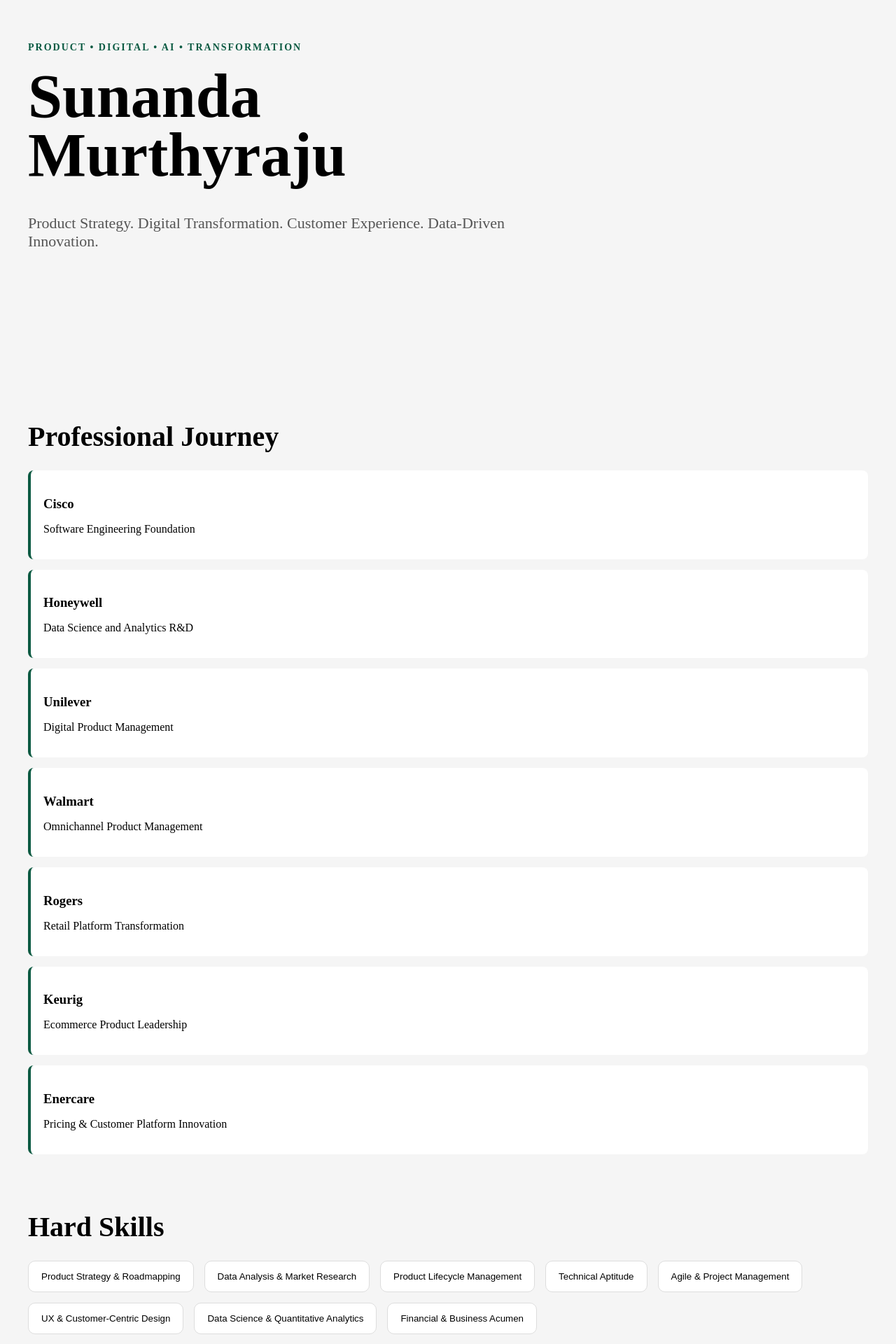
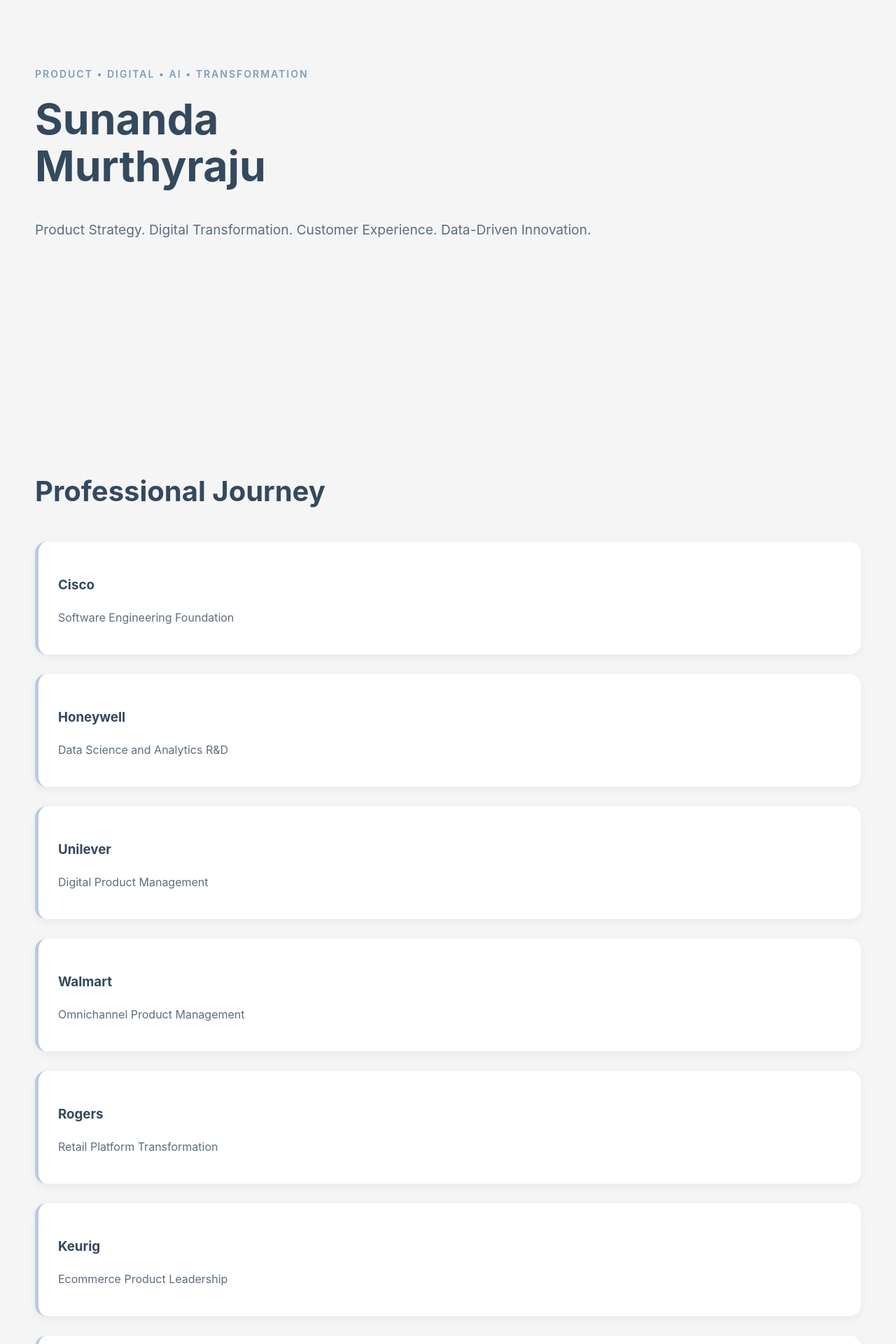
Before and after one commit to sunanda29/Sunanda_portfolio_2, a React (Vite) app: page / in a window 1280 px wide. Shown: the part 120-2040 px from the top of the page at 70% size. Built offline with nearby package versions, Linux system fonts and the light colour scheme.

Commit message:
Update App.css

```diff
--- a/src/App.css
+++ b/src/App.css
@@ -1,208 +1,157 @@
+/* ---------- GLOBAL ---------- */
+
+body {
+  margin: 0;
+  font-family: Inter, Arial, sans-serif;
+  background: #faf9f6;
+  color: #2d3748;
+  line-height: 1.6;
+}
+
 .container {
-  max-width: 1200px;
+  max-width: 1300px;
   margin: auto;
-  padding: 40px;
+  padding: 50px;
 }
+
+/* ---------- HERO ---------- */
 
 .hero {
   min-height: 75vh;
   display: flex;
   flex-direction: column;
   justify-content: center;
+  padding-bottom: 40px;
 }
 
 .tag {
-  color: #0a5a42;
+  color: #7f9cbf;
   font-size: 14px;
   font-weight: 600;
   letter-spacing: 2px;
+  text-transform: uppercase;
 }
 
-.hero h1 {
-  font-size: 88px;
-  line-height: 0.95;
+.hero h1,
+.hero-name {
+  font-size: 3.8rem;
+  line-height: 1.1;
   margin: 20px 0;
+  white-space: nowrap;
+  color: #34495e;
+  font-weight: 700;
 }
 
 .hero-text {
-  max-width: 700px;
-  font-size: 22px;
-  color: #555;
+  max-width: 850px;
+  font-size: 1.2rem;
+  color: #5d6d7e;
+  line-height: 1.9;
 }
 
+/* ---------- SECTIONS ---------- */
+
 .section {
-  margin-top: 80px;
+  margin-top: 100px;
 }
 
-.section h2 {
-  margin-bottom: 25px;
-  font-size: 40px;
+.section h2,
+.section-title {
+  margin-bottom: 40px;
+  font-size: 2.5rem;
+  color: #34495e;
 }
 
+/* ---------- EXPERIENCE / JOURNEY ---------- */
+
 .timeline {
-  display: grid;
-  gap: 15px;
+  display: flex;
+  flex-direction: column;
+  gap: 28px;
 }
 
 .timeline-item {
-  background: white;
-  border-left: 4px solid #0a5a42;
-  padding: 18px;
-  border-radius: 8px;
+  background: #ffffff;
+  border-left: 5px solid #b8cbe0;
+  padding: 28px;
+  border-radius: 16px;
+  box-shadow: 0 4px 12px rgba(0, 0, 0, 0.05);
 }
 
 .timeline-item h3 {
-  margin-bottom: 5px;
+  margin-bottom: 10px;
+  color: #34495e;
 }
+
+.timeline-item p {
+  line-height: 1.9;
+  margin-bottom: 10px;
+  color: #5d6d7e;
+}
+
+/* ---------- SKILLS ---------- */
 
 .skills-grid {
   display: flex;
   flex-wrap: wrap;
-  gap: 15px;
+  gap: 20px;
 }
 
 .skill-card {
-  padding: 14px 18px;
-  border: 1px solid #ddd;
-  background: white;
-  border-radius: 10px;
+  padding: 16px 22px;
+  background: linear-gradient(
+    135deg,
+    #f8edeb,
+    #fde2e4
+  );
+  border: 1px solid #f0d9da;
+  border-radius: 14px;
   cursor: pointer;
-  transition: all 0.25s;
+  transition: all 0.3s ease;
+  color: #34495e;
 }
 
 .skill-card:hover {
-  background: #0a5a42;
-  color: white;
+  transform: translateY(-4px);
+  background: #e7d8f5;
+  color: #34495e;
 }
 
-/* QUESTION AREA */
+.skill-card h3 {
+  margin: 0;
+}
+
+/* Extra spacing between skill sections */
+
+.hard-skills {
+  margin-bottom: 90px;
+}
+
+.soft-skills {
+  margin-top: 90px;
+}
+
+/* ---------- QUESTION AREA ---------- */
 
 .question-section {
-  margin-top: 24px;
+  margin-top: 30px;
 }
 
 .question-box {
   width: 100%;
-  min-height: 120px;
-  border: 1px solid #ddd;
-  background: white;
-  border-radius: 8px;
-  padding: 14px;
+  min-height: 180px;
+  border: 1px solid #d9d9d9;
+  background: #ffffff;
+  border-radius: 16px;
+  padding: 18px;
   font-size: 1rem;
-  font-family: Arial, Helvetica, sans-serif;
+  line-height: 1.7;
+  box-sizing: border-box;
+  resize: vertical;
+  font-family: Inter, Arial, sans-serif;
 }
 
-.submit-btn {
-  margin-top: 12px;
-  border: none;
-  background: #2d6a4f;
-  color: white;
-  padding: 10px 18px;
-  border-radius: 6px;
-  cursor: pointer;
-}
-
-.submit-btn:hover {
-  background: #1f4d38;
-}
-
-/* DRILLDOWN */
-
-.drilldown-container {
-  display: flex;
-  flex-wrap: wrap;
-  gap: 10px;
-  margin-top: 20px;
-}
-
-.drilldown-btn {
-  border: 1px solid #ccc;
-  background: white;
-  padding: 8px 14px;
-  border-radius: 6px;
-  font-size: 0.9rem;
-  cursor: pointer;
-}
-
-.drilldown-btn:hover {
-  background: #2d6a4f;
-  color: white;
-  border-color: #2d6a4f;
-}
-
-/* PROJECTS */
-
-.project-card {
-  background: white;
-  border: 1px solid #ddd;
-  padding: 20px;
-  border-radius: 8px;
-  margin-top: 12px;
-}
-
-.project-card h3 {
-  font-size: 1.2rem;
-  margin-bottom: 8px;
-}
-
-.project-card p {
-  font-size: 1rem;
-  line-height: 1.5;
-}
-
-/* CONTACT */
-
-.contact {
-  text-align: left;
-}
-
-.contact h2 {
-  margin-bottom: 10px;
-}
-
-.contact a {
-  color: inherit;
-}
-
-/* MOBILE */
-
-@media (max-width: 768px) {
-  .hero {
-    padding: 20px;
-  }
-
-  .hero h1,
-  .hero h2,
-  .hero h3,
-  .hero-name {
-    font-size: 2rem;
-  }
-
-  .hero p {
-    font-size: 1rem;
-  }
-
-  section {
-    padding: 0 20px 40px;
-  }
-
-  .section-title {
-    font-size: 1.8rem;
-  }
-
-  .journey-company {
-    font-size: 1rem;
-  }
-
-  .journey-role {
-    font-size: 0.9rem;
-  }
-
-  .skill-card h3 {
-    font-size: 0.85rem;
-  }
-
-  .question-box {
-    font-size: 0.95rem;
-  }
-}
+.question-box:focus {
+  outline: none;
+  border-color: #b8cbe0;
+  box
```
